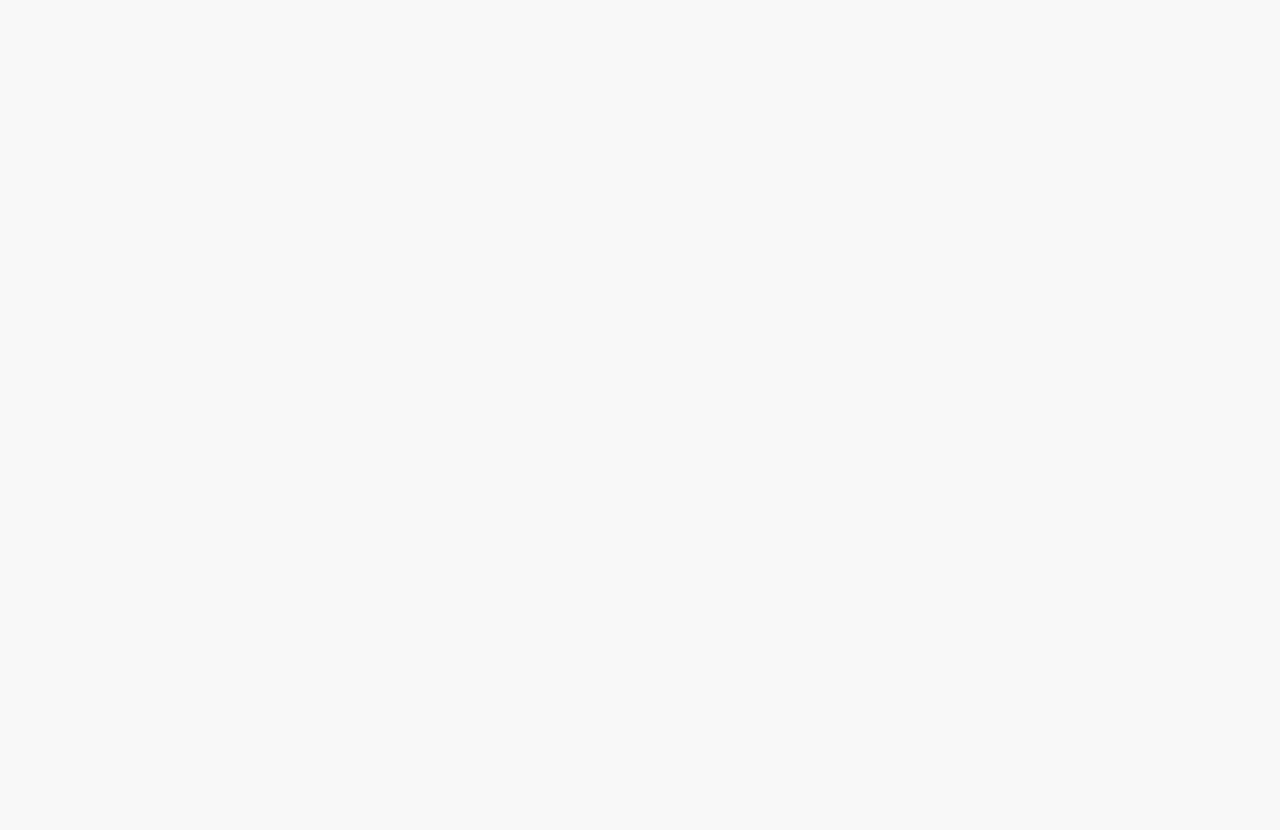
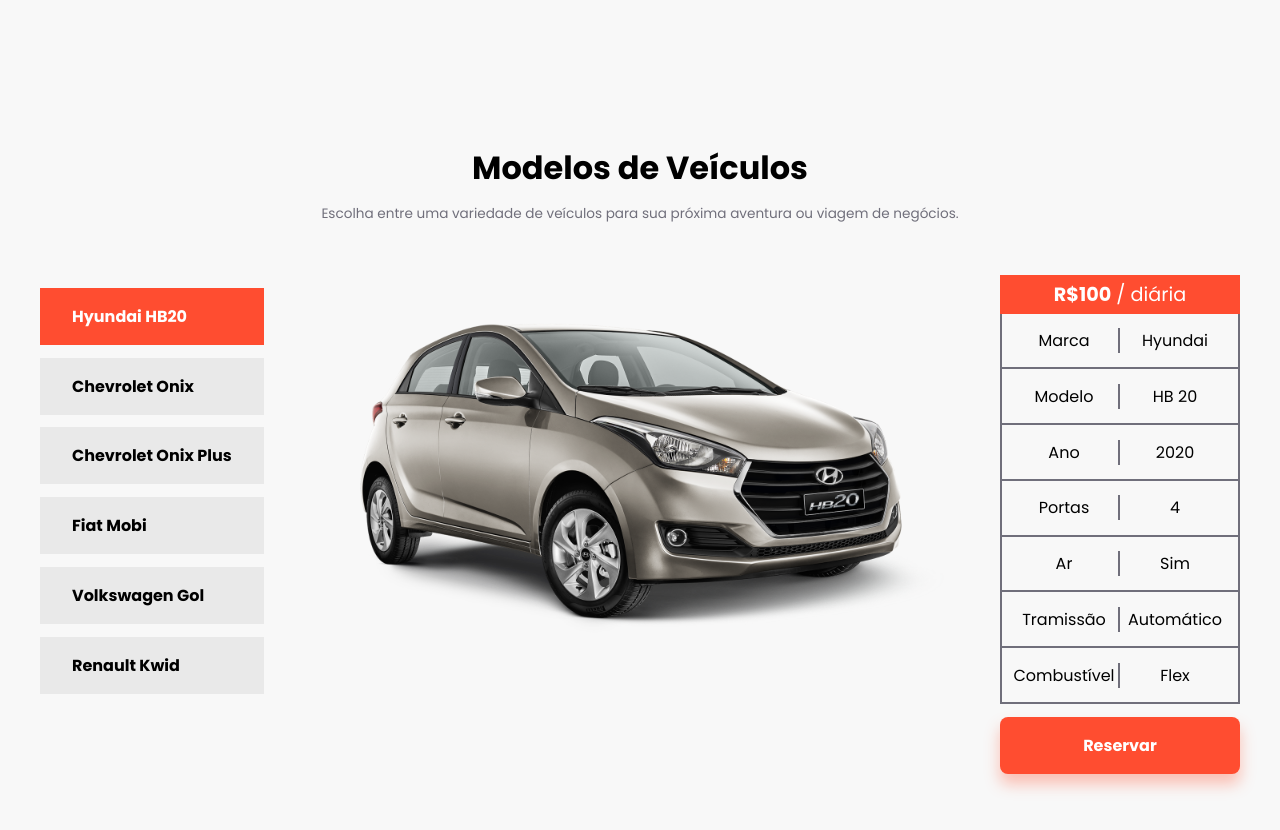
Before and after one commit to viniciusmaclters/car-rental, a React (Vite) app: page / in a window 1280 px wide. Shown: the part 1680-2510 px from the top of the page. Before the commit the page ends 1816 px from the top, so only its background shows below. Built offline with nearby package versions, Linux system fonts and the light colour scheme.

Commit message:
Car pick

```diff
--- a/src/App.jsx
+++ b/src/App.jsx
@@ -4,6 +4,7 @@
 import '../styles/themes/default.css'
 import { BookCar } from "./components/BookCar";
 import { Details } from "./components/Details";
+import { RentalFleet } from "./components/RentalFleet";
 
 export function App() {
 
@@ -13,6 +14,7 @@
       <MainContent />
       <BookCar />
       <Details />
+      <RentalFleet />
     </div>
   )
 }
--- a/src/components/BookCar/index.jsx
+++ b/src/components/BookCar/index.jsx
@@ -93,7 +93,7 @@
             <input type="date" name="" id="" />
           </div>
 
-          <button>Procurar</button>
+          <button className={styles.search}>Procurar</button>
         </form>
       </div>
     </div>
--- a/src/components/BookCar/styles.module.css
+++ b/src/components/BookCar/styles.module.css
@@ -51,13 +51,14 @@
 .box_style select, input {
   border: 1px solid var(--gray-200);
   color: var(--gray-400);
+  cursor: pointer;
 }
 
 .box_style select, input {
   padding: 0.5rem 1rem;
 }
 
-button {
+.search {
   border: none;
   background: var(--orange);
   color: var(--white);
@@ -67,7 +68,7 @@
   cursor: pointer;
 }
 
-button:hover {
+.search:hover {
   transition: 300ms;
   box-shadow: 0 10px 15px rgba(255,83,48,.55);
 }
--- /dev/null
+++ b/src/components/RentalFleet/index.jsx
@@ -0,0 +1,75 @@
+import styles from "../RentalFleet/styles.module.css"
+import hyundai from "../../assets/hyundai.png"
+
+export function RentalFleet() {
+  return (
+    <div className={styles.rental_container}>
+      <div className={styles.container_box}>
+        <div className={styles.rental_header}>
+          <h1>Modelos de Veículos</h1>
+          <p>Escolha entre uma variedade de veículos para sua próxima aventura ou viagem de negócios.</p>
+        </div>
+
+        <div className={styles.rental_content}>
+          <div className={styles.model_buttons}>
+            <button className={styles.btn_colored}>Hyundai HB20</button>
+            <button className={styles.btn}>Chevrolet Onix</button>
+            <button className={styles.btn}>Chevrolet Onix Plus</button>
+            <button className={styles.btn}>Fiat Mobi</button>
+            <button className={styles.btn}>Volkswagen Gol</button>
+            <button className={styles.btn}>Renault Kwid</button>
+          </div>
+
+          <div className={styles.car_img}>
+            <img src={hyundai} alt="" />
+          </div>
+
+          <div className={styles.description}>
+            <div className={styles.description_price}>
+              <span><strong>R$100</strong> / diária</span>
+            </div>
+
+            <div className={styles.description_table}>
+              <div className={styles.description_table_col}>
+                <span>Marca </span>
+                <span>Hyundai</span>
+              </div>
+
+              <div className={styles.description_table_col}>
+                <span>Modelo </span>
+                <span>HB 20</span>
+              </div>
+
+              <div className={styles.description_table_col}>
+                <span>Ano </span>
+                <span>2020</span>
+              </div>
+
+              <div className={styles.description_table_col}>
+                <span>Portas </span>
+                <span>4</span>
+              </div>
+
+              <div className={styles.description_table_col}>
+                <span>Ar </span>
+                <span>Sim</span>
+              </div>
+
+              <div className={styles.description_table_col}>
+                <span>Tramissão </span>
+                <span>Automático</span>
+              </div>
+
+              <div className={styles.description_table_col}>
+                <span>Combustível </span>
+                <span>Flex</span>
+              </div>
+
+              <button className={styles.reserve_btn}>Reservar</button>
+            </div>
+          </div>
+        </div>
+      </div>
+    </div>
+  )
+}
--- /dev/null
+++ b/src/components/RentalFleet/styles.module.css
@@ -0,0 +1,122 @@
+.rental_container {
+  max-width: 1200px;
+  margin: 0 auto;
+  margin-bottom: 10rem;
+}
+
+.container_box {
+  display: flex;
+  flex-direction: column;
+}
+
+.rental_header {
+  text-align: center;
+  line-height: 2;
+}
+
+.rental_header p {
+  color: var(--gray-400);
+  font-size: 0.85rem;
+}
+
+.rental_content {
+  display: flex;
+  justify-content: space-between;
+  margin-top: 3rem;
+}
+
+.model_buttons {
+  display: flex;
+  flex-direction: column;
+}
+
+.btn_colored {
+  padding: 1rem 2rem;
+  margin-top: 0.8rem;
+  text-align: start;
+  border: none;
+  background: var(--orange);
+  color: var(--white);
+  font-weight: bold;
+  cursor: pointer;
+}
+
+.btn {
+  padding: 1rem 2rem;
+  margin-top: 0.8rem;
+  text-align: start;
+  border: none;
+  background: var(--gray-200);
+  font-weight: bold;
+  cursor: pointer;
+}
+
+.btn:hover {
+  transition: 300ms;
+  background: var(--orange);
+  color: var(--white);
+}
+
+.car_img {
+  position: relative;
+  width: 40rem;
+}
+
+.car_img img {
+  width: 100%;
+}
+
+.description {
+  width: 15rem;
+ }
+
+.description_price {
+  text-align: center;
+  background: var(--orange);
+  padding: 0.3rem 1.8rem;
+  font-size: 1.2rem;
+}
+
+.description_price span {
+  color: var(--white);
+}
+
+.description_table {
+  display: grid;
+  grid-template-columns: 1fr;
+  grid-template-rows: auto;
+}
+
+.description_table_col,
+.description_table_col span:first-child {
+  border-right: 2px solid var(--gray-400);
+}
+
+.description_table_col {
+  display: grid;
+  grid-template-columns: 1fr 1fr;
+  grid-template-rows: auto;
+  border-bottom: 2px solid var(--gray-400);
+  border-left: 2px solid var(--gray-400);
+  padding: 0.9rem 0.5rem;
+  text-align: center;
+}
+
+.reserve_btn {
+  padding: 1rem 2rem;
+  margin-top: 0.8rem;
+  text-align: start;
+  border: none;
+  text-align: center;
+  border-radius: 8px;
+  background: var(--orange);
+  color: var(--white);
+  font-weight: bold;
+  cursor: pointer;
+  box-shadow: 0 10px 15px rgba(255,83,48,.35);
+}
+
+.reserve_btn:hover {
+  transition: 300ms;
+  box-shadow: 0 10px 15px rgba(255,83,48,.55);
+}
```
Also changed, not shown: src/assets/Gol-GTS.png (deleted), src/assets/hyundai.png (added).
